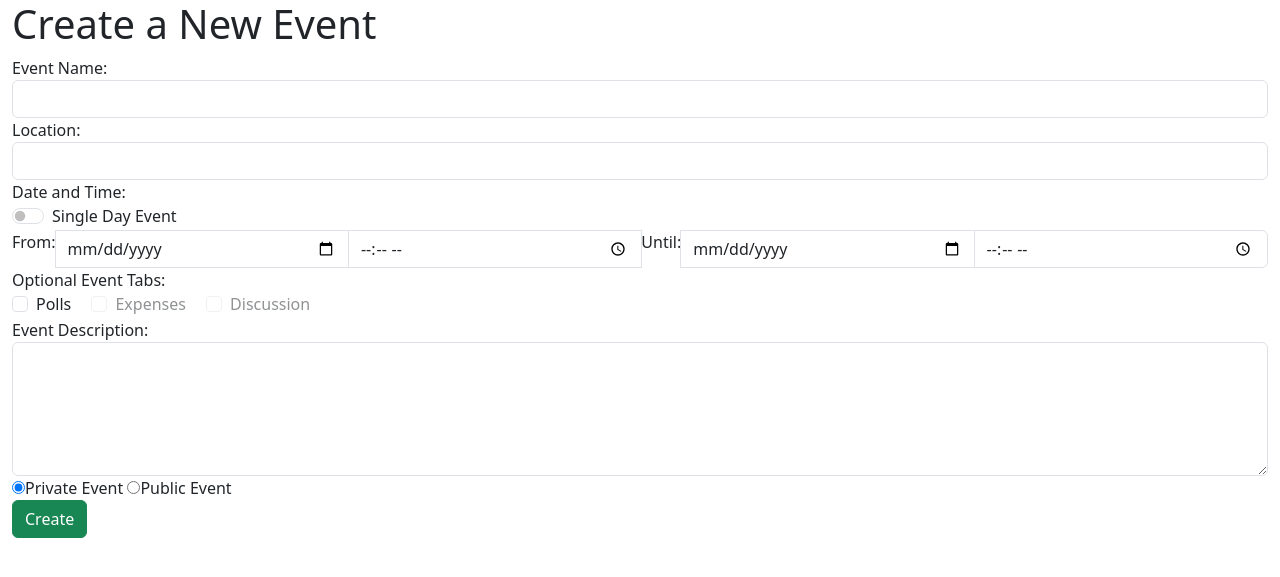
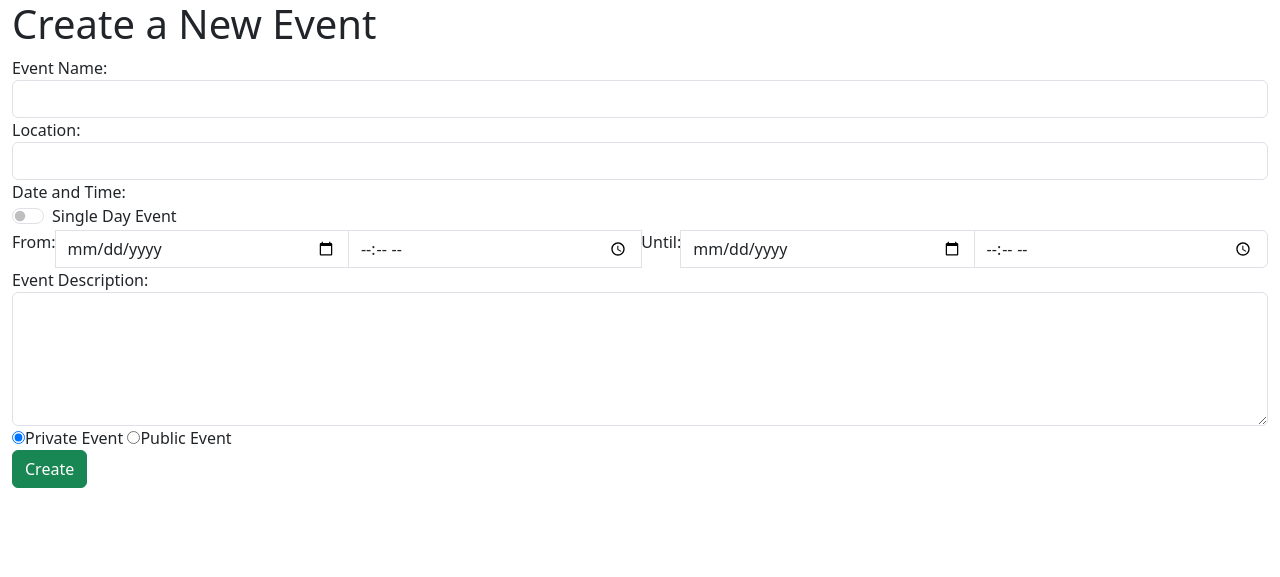
Before and after one commit to DanWiese/CITS3403_project, a Flask app: page /events/new in a window 1280 px wide. Shown: the top 577 px of the page. Run offline with Flask 3, Linux system fonts and the light colour scheme; the visitor is signed in with stand-in values (Sample User, id 1).

Commit message:
Removed the optional tab buttons and any lines of code linked to these that are redundant.
Co-authored-by: Copilot <copilot@github.com>

```diff
--- a/app.py
+++ b/app.py
@@ -4,7 +4,6 @@ from flask_migrate import Migrate
 from flask_socketio import SocketIO, join_room, emit
 from werkzeug.security import generate_password_hash, check_password_hash
 from functools import wraps
-import json
 import os
 import secrets
 import socket
@@ -74,7 +73,6 @@ class Event(db.Model):
     start_datetime = db.Column(db.DateTime, nullable=False)
     end_datetime = db.Column(db.DateTime, nullable=True)
     is_private = db.Column(db.Boolean, default=True, nullable=False)
-    selected_tabs = db.Column(db.Text, default='[]', nullable=False)
     created_at = db.Column(db.DateTime, default=datetime.utcnow)
 
     owner = db.relationship('User', backref=db.backref('events', lazy=True))
@@ -418,13 +416,6 @@ def create_event():
     end_time = (data.get('end_time') or '').strip()
     is_private = str(data.get('is_private', 'true')).lower() in {'true', '1', 'yes', 'on'}
 
-    selected_tabs = data.get('selected_tabs', [])
-    if isinstance(selected_tabs, str):
-        try:
-            selected_tabs = json.loads(selected_tabs)
-        except json.JSONDecodeError:
-            selected_tabs = [selected_tabs] if selected_tabs else []
-
     if not title:
         return jsonify({'success': False, 'message': 'Event name is required'}), 400
 
@@ -454,7 +445,6 @@ def create_event():
         start_datetime=start_datetime,
         end_datetime=end_datetime,
         is_private=is_private,
-        selected_tabs=json.dumps(selected_tabs),
     )
 
     db.session.add(event)
--- a/static/event_creation.js
+++ b/static/event_creation.js
@@ -3,9 +3,6 @@ const startDate = document.getElementById("startDate");
 const startTime = document.getElementById("startTime");
 const finishDate = document.getElementById("finishDate");
 const finishTime = document.getElementById("finishTime");
-const pollsCheckbox = document.getElementById("pollsCheckbox");
-const expensesCheckbox = document.getElementById("expensesCheckbox");
-const discussionCheckbox = document.getElementById("discussionCheckbox");
 
 singleDayCheckbox.addEventListener("change", singleDaySwitched);
 startDate.addEventListener("input", syncSingleDayDates);
@@ -38,11 +35,6 @@ async function submission(event) {
         return;
     }
 
-    const selectedTabs = [];
-    if (pollsCheckbox.checked) selectedTabs.push("polls");
-    if (expensesCheckbox.checked) selectedTabs.push("expenses");
-    if (discussionCheckbox.checked) selectedTabs.push("discussion");
-
     const privacyChoice = document.querySelector('input[name="privacy"]:checked');
 
     const payload = {
@@ -53,8 +45,7 @@ async function submission(event) {
         start_time: startTime.value,
         end_date: finishDate.value,
         end_time: finishTime.value,
-        is_private: !privacyChoice || privacyChoice.value === "private",
-        selected_tabs: selectedTabs
+        is_private: !privacyChoice || privacyChoice.value === "private"
     };
 
     const response = await fetch("/events", {
--- a/templates/event_creation.html
+++ b/templates/event_creation.html
@@ -37,22 +37,6 @@
                     </div>
                 </fieldset>
 
-                <label for="tabCheckboxes">Optional Event Tabs:</label>
-                <fieldset id="tabCheckboxes">
-                    <div class="form-check form-check-inline">
-                        <input class="form-check-input" type="checkbox" id="pollsCheckbox" value="polls">
-                        <label class="form-check-label" for="pollsCheckbox">Polls</label>
-                    </div>
-                    <div class="form-check form-check-inline">
-                        <input class="form-check-input" type="checkbox" id="expensesCheckbox" value="expenses" disabled>
-                        <label class="form-check-label" for="expensesCheckbox">Expenses</label>
-                    </div>
-                    <div class="form-check form-check-inline">
-                        <input class="form-check-input" type="checkbox" id="discussionCheckbox" value="discussion" disabled>
-                        <label class="form-check-label" for="discussionCheckbox">Discussion</label>
-                    </div>
-                </fieldset>
-
                 <div class="form-group">
                     <label for="description">Event Description:</label>
                     <textarea class="form-control" rows="5" id="description" name="description"></textarea>
```
